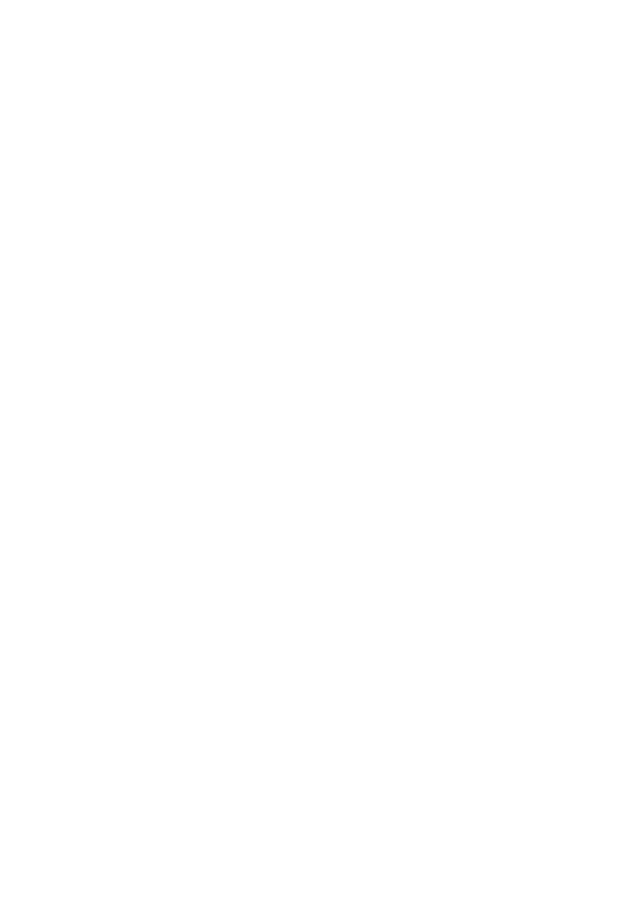
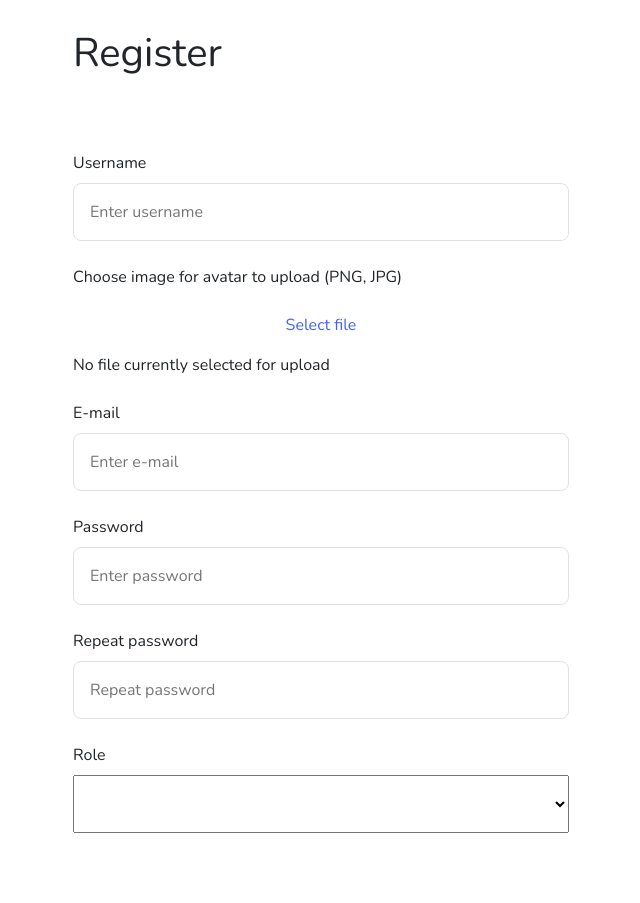
Before and after one commit to mateusz-moneta/only-buy, a React (Create React App) app in the folder front-end/: page /register in a window 1280 px wide. Before the commit this address had no page. Shown: the top 903 px of the page, without its empty margins (294-934 px from the left). Before the commit the page ends 800 px from the top, so only its background shows below. Built offline with nearby package versions, Linux system fonts and the light colour scheme.

Commit message:
Add register and dashboard components

```diff
--- a/front-end/src/App.tsx
+++ b/front-end/src/App.tsx
@@ -1,8 +1,10 @@
 import React from 'react';
 import { BrowserRouter, Routes, Route } from 'react-router-dom';
 
+import Dashboard from './pages/dashboard/Dashboard';
 import Layout from './Layout';
 import Login from './pages/login/Login';
+import Register from './pages/register/Register';
 
 import './App.scss';
 
@@ -11,7 +13,9 @@
     <BrowserRouter>
       <Routes>
         <Route path="/" element={<Layout />}>
-          <Route index element={<Login />} />
+          <Route index element={<Dashboard />} />
+          <Route path="login" element={<Login />} />
+          <Route path="register" element={<Register />} />
         </Route>
       </Routes>
     </BrowserRouter>
--- /dev/null
+++ b/front-end/src/assets/components/table.scss
@@ -0,0 +1,28 @@
+@import '../colors.scss';
+
+table {
+    border-collapse: collapse;
+    width: 100%;
+
+    td, th {
+        border: 1px solid var(--gray-2);
+        padding: 8px;
+        text-align: center;
+        white-space: nowrap;
+    }
+
+    tr {
+        &:nth-child(even) {
+            background-color: var(--gray-1);
+        }
+
+        &:not(:has(th)):hover {
+            background-color: var(--gray-2);
+        }
+    }
+
+    th {
+        padding-top: 12px;
+        padding-bottom: 12px;
+    }
+}
--- a/front-end/src/assets/main.scss
+++ b/front-end/src/assets/main.scss
@@ -2,7 +2,7 @@
 
 @import './components/button.scss';
 @import './components/form.scss';
-
+@import './components/table.scss';
 
 body {
     font-family: 'Nunito';
@@ -20,25 +20,6 @@
     width: 25px;
 }
 
-.content {
-    display: flex;
-    flex-direction: column;
-    height: 100vh;
-    justify-content: center;
-}
-
-.d-none {
-    display: none !important;
-}
-
-.p-0 {
-    padding: 0;
-}
-
-.w-100 {
-    width: 100%;
-}
-
 #spinner {
     height: 50px;
     left: 50%;
--- /dev/null
+++ b/front-end/src/components/FilesUploader.tsx
@@ -0,0 +1,19 @@
+import React from 'react';
+
+export const FilesUploader = ({ accept }: { accept: string }) => {
+  return (
+    <>
+      <label htmlFor="image">Choose image for avatar to upload (PNG, JPG)</label>
+
+      <button className="btn btn-secondary" type="button">
+        Select file
+      </button>
+
+      <input accept={accept} className="d-none" id="image" name="image" type="file" />
+
+      <div className="preview">
+        <p>No file currently selected for upload</p>
+      </div>
+    </>
+  );
+};
--- /dev/null
+++ b/front-end/src/components/LabeledInput.tsx
@@ -0,0 +1,28 @@
+import React from 'react';
+
+export const LabeledInput = ({
+  minLength,
+  name,
+  placeholder,
+  required = false,
+  type = 'text'
+}: {
+  minLength?: number;
+  name: string;
+  placeholder: string;
+  required: boolean;
+  type: string;
+}) => {
+  return (
+    <label htmlFor={name}>
+      Username
+      <input
+        minLength={minLength}
+        name={name}
+        type={type}
+        placeholder={placeholder}
+        required={required}
+      />
+    </label>
+  );
+};
--- /dev/null
+++ b/front-end/src/components/index.tsx
@@ -0,0 +1,2 @@
+export * from './FilesUploader';
+export * from './LabeledInput';
--- /dev/null
+++ b/front-end/src/pages/dashboard/Dashboard.tsx
@@ -0,0 +1,42 @@
+import React from 'react';
+import { Link } from 'react-router-dom';
+
+const Dashboard = () => {
+  return (
+    <>
+      <div className="row dashboard__menu">
+        <div className="col-md-5 col-sm-6 col-12 p-0">
+          <input placeholder="Search" type="search" />
+        </div>
+
+        <div className="col-md-3 col-sm-4 col-6 dashboard__menu-checkboxes">
+          <div>
+            <input id="active" name="active" type="checkbox" checked />
+            <label htmlFor="active">Active</label>
+          </div>
+
+          <div>
+            <input id="promo" name="promo" type="checkbox" />
+            <label htmlFor="promo">Promo</label>
+          </div>
+        </div>
+
+        <div
+          className="col-md-offset-2 col-md-2 col-sm-offset-1 col-sm-1 col-6"
+          id="dashboard__dropdown"
+        ></div>
+      </div>
+
+      <div className="row dashboard__content">
+        <div className="dashboard__content-empty">
+          <img src="public/icons/task-list.svg" alt="List of tasks" />
+
+          <p>Ooops… It’s empty here</p>
+          <p>There are no products on the list</p>
+        </div>
+      </div>
+    </>
+  );
+};
+
+export default Dashboard;
--- a/front-end/src/pages/login/login.tsx
+++ b/front-end/src/pages/login/login.tsx
@@ -1,9 +1,11 @@
 import React from 'react';
 import { Link } from 'react-router-dom';
 
+import { LabeledInput } from "../../components"
+
 const Login = () => {
   return (
-    <div className="row content">
+    <div className="row">
       <div className="col-md-6 offset-md-3 col-sm-8 offset-sm-2 col-12">
         <header>
           <h1>Login</h1>
@@ -13,31 +15,23 @@
       <div className="col-md-6 offset-md-3 col-sm-8 offset-sm-2 col-12">
         <form>
           <div>
-            <label htmlFor="username">
-              Username
-              <input
-                id="username"
+            <LabeledInput
                 minLength={5}
                 name="username"
                 type="text"
                 placeholder="Enter username"
-                required
-              />
-            </label>
+                required={true}
+            />
           </div>
 
           <div>
-            <label htmlFor="password">
-              Password
-              <input
-                id="password"
-                minLength={6}
+            <LabeledInput
+                minLength={5}
                 name="password"
+                placeholder="Enter password"
+                required={true}
                 type="password"
-                placeholder="Enter password"
-                required
-              />
-            </label>
+            />
           </div>
 
           <div>
--- /dev/null
+++ b/front-end/src/pages/register/Register.tsx
@@ -0,0 +1,90 @@
+import React from 'react';
+
+import { FilesUploader } from '../../components';
+
+const Register = () => {
+  return (
+    <div className="row">
+      <div className="col-md-6 offset-md-3 col-sm-8 offset-sm-2 col-12">
+        <header>
+          <h1>Register</h1>
+        </header>
+      </div>
+
+      <div className="col-md-6 offset-md-3 col-sm-8 offset-sm-2 col-12">
+        <form>
+          <div>
+            <label htmlFor="username">
+              Username
+              <input
+                id="username"
+                minLength={5}
+                name="username"
+                type="text"
+                placeholder="Enter username"
+                required
+              />
+            </label>
+          </div>
+
+          <FilesUploader accept=".jpg, .jpeg, .png" />
+
+          <div>
+            <label htmlFor="email">
+              E-mail
+              <input id="email" name="email" type="email" placeholder="Enter e-mail" required />
+            </label>
+          </div>
+
+          <div>
+            <label htmlFor="password">
+              Password
+              <input
+                id="password"
+                minLength={6}
+                name="password"
+                type="password"
+                placeholder="Enter password"
+                required
+              />
+            </label>
+          </div>
+
+          <div>
+            <label htmlFor="repeat-password">
+              Repeat password
+              <input
+                id="repeat-password"
+                minLength={6}
+                name="password"
+                type="password"
+                placeholder="Repeat password"
+                required
+              />
+            </label>
+          </div>
+
+          <div>
+            <label htmlFor="role">
+              Role
+              <select name="role" id="role"></select>
+            </label>
+          </div>
+
+          <div>
+            <button
+              className="btn btn-primary"
+              id="user-creator__action-button"
+              type="button"
+              disabled
+            >
+              Create
+            </button>
+          </div>
+        </form>
+      </div>
+    </div>
+  );
+};
+
+export default Register;
```
